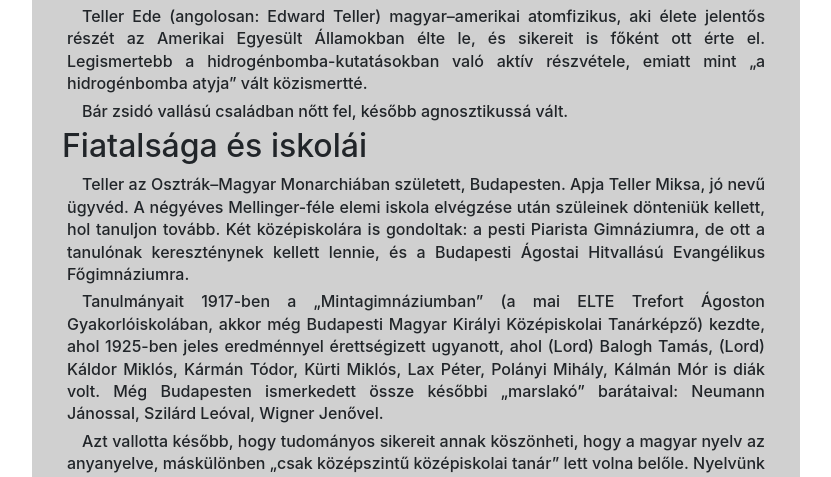
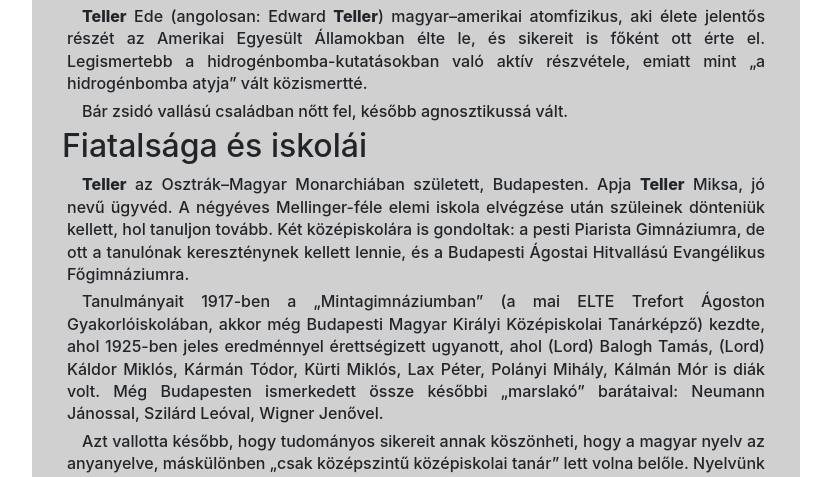
Before and after one commit to tothm23/Teller, a plain HTML site: page index.html in a window 1280 px wide. Shown: the part 729-1206 px from the top of the page, without its empty margins (224-1055 px from the left). Drawn offline with nearby package versions, Linux system fonts and the light colour scheme.

Commit message:
8. feladat

```diff
--- a/index.html
+++ b/index.html
@@ -15,13 +15,13 @@
 		<img src="Teller.png" alt="Teller Ede" title="Teller Ede" id="teller_kep" >
 		<h1>Teller Ede</h1>
 
-		<p>Teller Ede (angolosan: Edward Teller) magyar–amerikai atomfizikus, aki élete jelentős részét az Amerikai Egyesült Államokban élte le, és sikereit is főként ott érte el. Legismertebb a hidrogénbomba-kutatásokban való aktív részvétele, emiatt mint „a hidrogénbomba atyja” vált közismertté.</p>
+		<p><span>Teller</span> Ede (angolosan: Edward <span>Teller</span>) magyar–amerikai atomfizikus, aki élete jelentős részét az Amerikai Egyesült Államokban élte le, és sikereit is főként ott érte el. Legismertebb a hidrogénbomba-kutatásokban való aktív részvétele, emiatt mint „a hidrogénbomba atyja” vált közismertté.</p>
 
 		<p>Bár zsidó vallású családban nőtt fel, később agnosztikussá vált.</p>
 
 		<h2>Fiatalsága és iskolái</h2>
 
-		<p>Teller az Osztrák–Magyar Monarchiában született, Budapesten. Apja Teller Miksa, jó nevű ügyvéd. A négyéves Mellinger-féle elemi iskola elvégzése után szüleinek dönteniük kellett, hol tanuljon tovább. Két középiskolára is gondoltak: a pesti Piarista Gimnáziumra, de ott a tanulónak kereszténynek kellett lennie, és a Budapesti Ágostai Hitvallású Evangélikus Főgimnáziumra.</p>
+		<p><span>Teller</span> az Osztrák–Magyar Monarchiában született, Budapesten. Apja <span>Teller</span> Miksa, jó nevű ügyvéd. A négyéves Mellinger-féle elemi iskola elvégzése után szüleinek dönteniük kellett, hol tanuljon tovább. Két középiskolára is gondoltak: a pesti Piarista Gimnáziumra, de ott a tanulónak kereszténynek kellett lennie, és a Budapesti Ágostai Hitvallású Evangélikus Főgimnáziumra.</p>
 
 		<p>Tanulmányait 1917-ben a „Mintagimnáziumban” (a mai ELTE Trefort Ágoston Gyakorlóiskolában, akkor még Budapesti Magyar Királyi Középiskolai Tanárképző) kezdte, ahol 1925-ben jeles eredménnyel érettségizett ugyanott, ahol (Lord) Balogh Tamás, (Lord) Káldor Miklós, Kármán Tódor, Kürti Miklós, Lax Péter, Polányi Mihály, Kálmán Mór is diák volt. Még Budapesten ismerkedett össze későbbi „marslakó” barátaival: Neumann Jánossal, Szilárd Leóval, Wigner Jenővel.</p>
 
--- a/styles.css
+++ b/styles.css
@@ -8,7 +8,6 @@ p {
   text-indent: 15px;
   line-height: 140%;
   text-align: justify;
-
 }
 
 #tartalom {
@@ -30,5 +29,13 @@ table {
 }
 
 ul {
-  list-style-image: url('physics_icon.png');
+  list-style-image: url("physics_icon.png");
 }
+
+span {
+  font-weight: 800;
+}
+
+span:hover {
+  color: red;
+}
```
